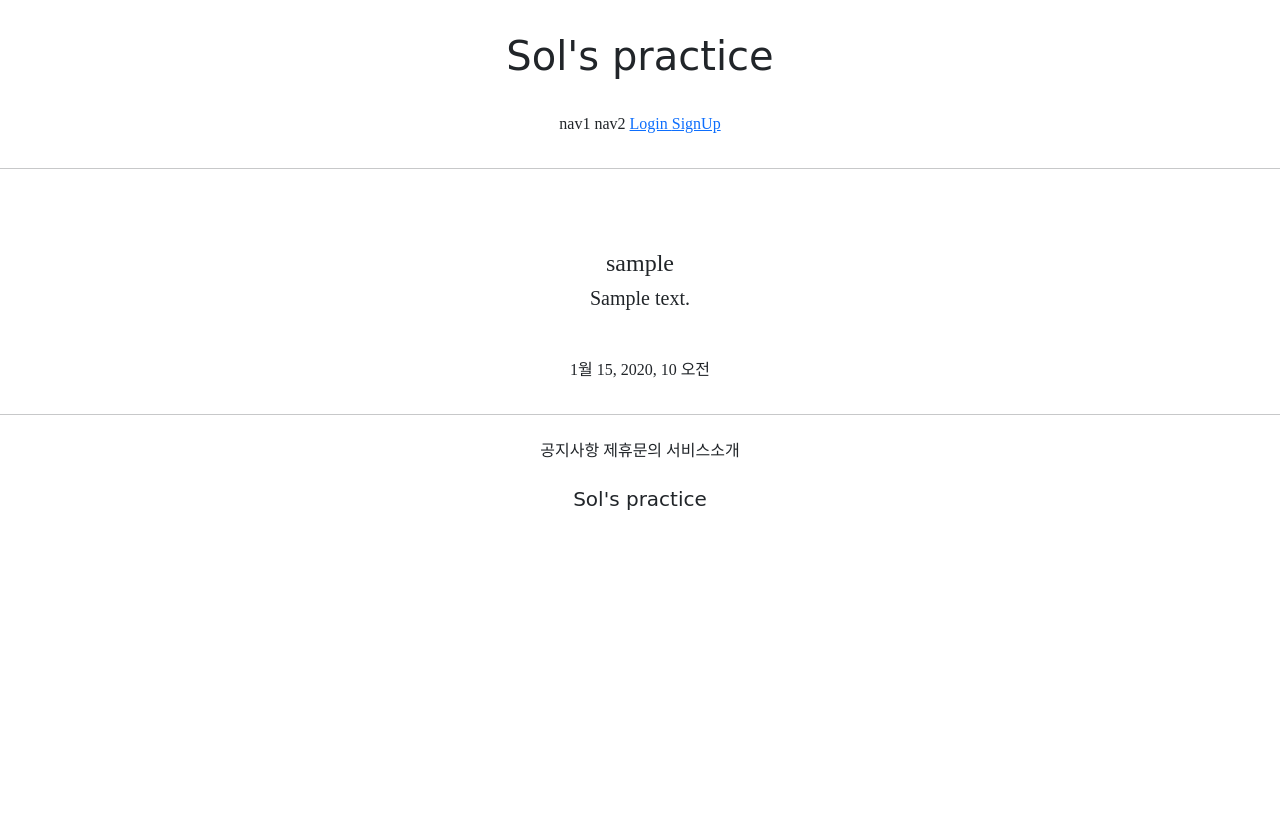
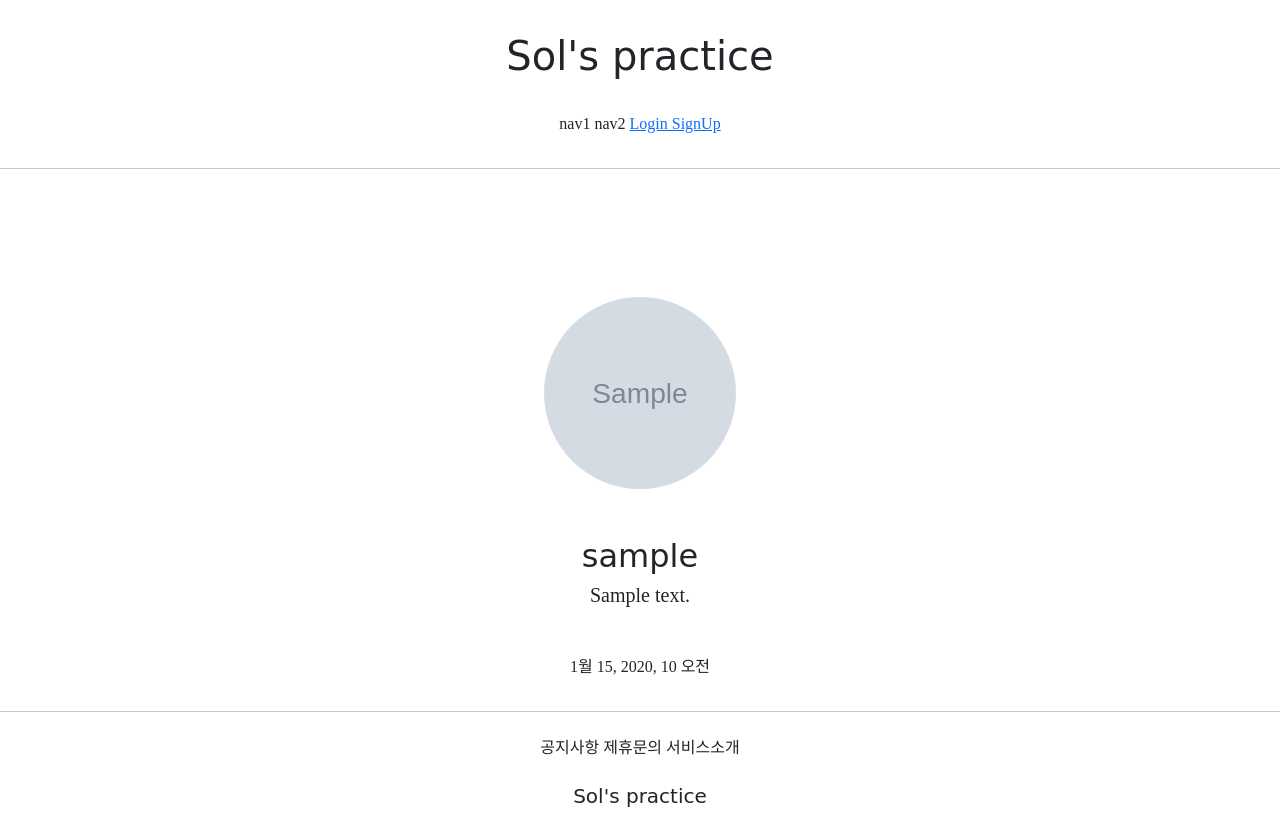
Before and after one commit to solahyun/Django_Practice, a Django app: page /accounts/detail/1 in a window 1280 px wide. Shown: the top 815 px of the page. Before the commit the page ends 510 px from the top, so only its background shows below. Run offline with Django 3.2, Linux system fonts and the light colour scheme; tables that the repository leaves empty hold one stand-in row (values such as "Sample post"); grey boxes marked "Sample" are stand-in pictures; parts of the project's set-up code (start-up, migrations or seed data) failed here and were passed over; some libraries are stand-ins or nearby versions; some web fonts are replaced.

Commit message:
21/07/28 Wed commit 1

```diff
--- a/accountapp/templates/accountapp/detail.html
+++ b/accountapp/templates/accountapp/detail.html
@@ -5,7 +5,10 @@
     <div class="text-center mw-500 m-auto">
         <div class="m-5">
             {% if target_user.profile %}
-                <h4> {{ target_user.profile.nickname }} </h4>
+                <img src="{{ target_user.profile.image.url }}"
+                     class="profile_image m-5"
+                     alt="No profile image! :(">
+                <h2 class="NNS_B"> {{ target_user.profile.nickname }} </h2>
                 <h5> {{ target_user.profile.message }} </h5>
             {% else %}
             <h4>
--- a/djangoProject1/urls.py
+++ b/djangoProject1/urls.py
@@ -13,6 +13,8 @@ Including another URLconf
     1. Import the include() function: from django.urls import include, path
     2. Add a URL to urlpatterns:  path('blog/', include('blog.urls'))
 """
+from django.conf import settings
+from django.conf.urls.static import static
 from django.contrib import admin
 from django.urls import path, include
 
@@ -21,4 +23,4 @@ urlpatterns = [
     path('accounts/', include('accountapp.urls')),
     path('profiles/', include('profileapp.urls')),
 
-]
+] + static(settings.MEDIA_URL, document_root=settings.MEDIA_ROOT)
--- a/static/base.css
+++ b/static/base.css
@@ -18,3 +18,14 @@
     max-width: 500px;
     padding: 1rem 1.5rem;
 }
+
+.profile_image {
+    height: 12rem;
+    width: 12rem;
+    border-radius: 20rem;
+    object-fit: cover;
+}
+
+.NNS_B {
+    font-family: "NanumBarunpenB", cursive;
+}
```
